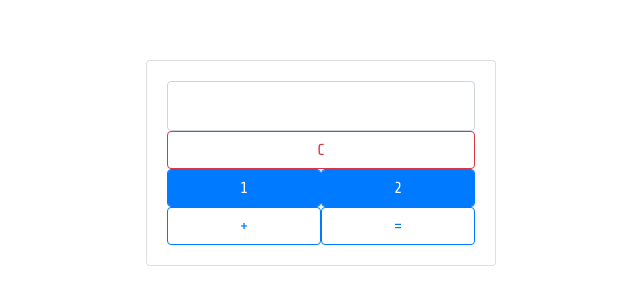
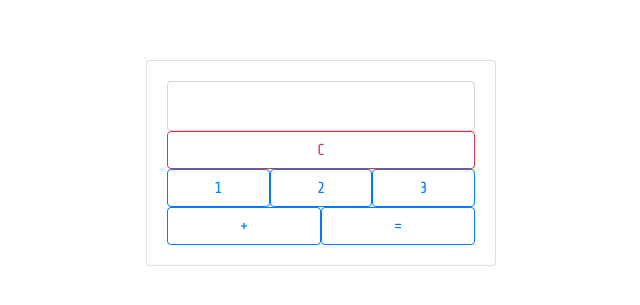
Before and after one commit to max-menshenin/task_7.1, a plain HTML site: page php/bjs/07_Number_and_string/index.html in a window 1280 px wide. Shown: the part 229-534 px from the top of the page, without its empty margins (319-959 px from the left). Drawn offline with nearby package versions, Linux system fonts and the light colour scheme.

Commit message:
3 buttons row

```diff
--- a/php/bjs/07_Number_and_string/index.html
+++ b/php/bjs/07_Number_and_string/index.html
@@ -23,10 +23,13 @@
                         </div>
                         <div class="row no-gutters">
                             <div class="col">
-                                <button class="btn btn-primary form-control" id="btn_1">1</button>
+                                <button class="btn btn-outline-primary form-control" id="btn_1">1</button>
                             </div>
                             <div class="col">
-                                <button class="btn btn-primary form-control" id="btn_2">2</button>
+                                <button class="btn btn-outline-primary form-control" id="btn_2">2</button>
+                            </div>
+                            <div class="col">
+                                <button class="btn btn-outline-primary form-control" id="btn_3">3</button>
                             </div>
                         </div>
                         <div class="row no-gutters">
--- a/php/bjs/07_Number_and_string/script.js
+++ b/php/bjs/07_Number_and_string/script.js
@@ -21,4 +21,3 @@ document.getElementById('btn_calc').addEventListener('click', function () {
         inputWindow.value = result;
     }
 })
-//test
```
